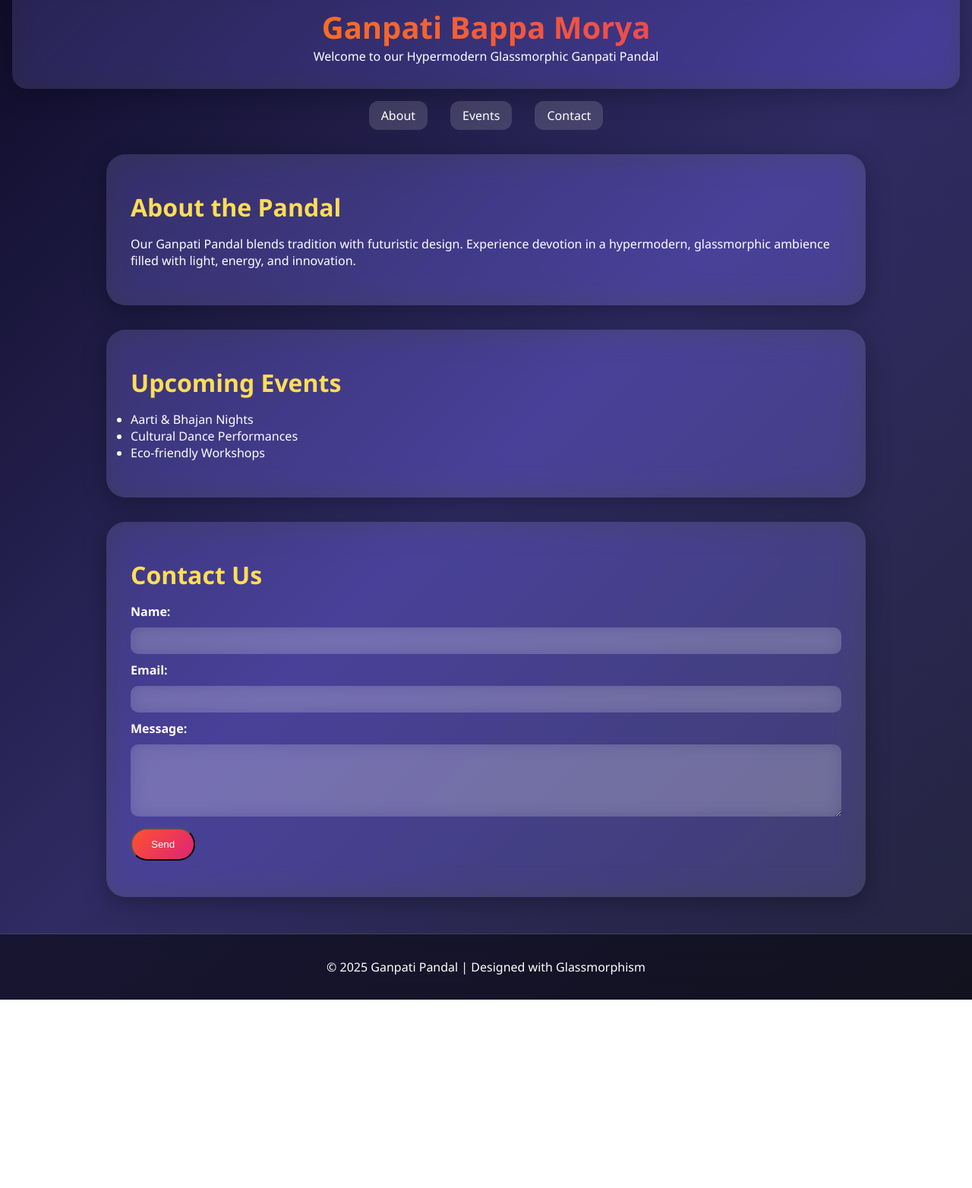
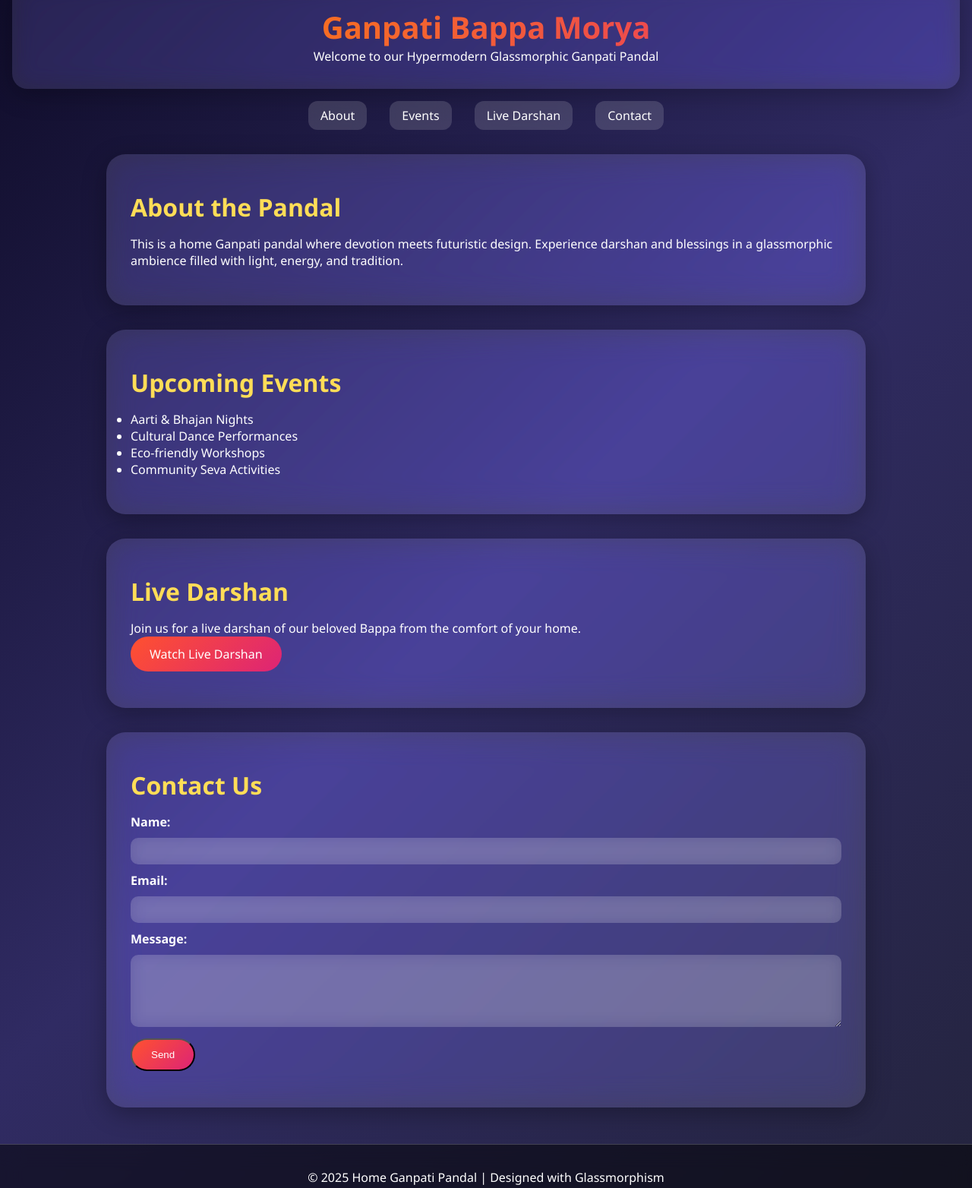
Before and after one commit to shreyganpati/shreyganpati.github.io, a plain HTML site: page index.html in a window 1280 px wide. Shown: the part 40-1604 px from the top of the page at 76% size. Before the commit the page ends 1356 px from the top, so only its background shows below. Drawn offline with Linux system fonts and the light colour scheme.

Commit message:
Update index.html

```diff
--- a/index.html
+++ b/index.html
@@ -111,12 +111,13 @@
   <nav>
     <a href="#about">About</a>
     <a href="#events">Events</a>
+    <a href="#darshan">Live Darshan</a>
     <a href="#contact">Contact</a>
   </nav>
 
   <section id="about">
     <h2>About the Pandal</h2>
-    <p>Our Ganpati Pandal blends tradition with futuristic design. Experience devotion in a hypermodern, glassmorphic ambience filled with light, energy, and innovation.</p>
+    <p>This is a home Ganpati pandal where devotion meets futuristic design. Experience darshan and blessings in a glassmorphic ambience filled with light, energy, and tradition.</p>
   </section>
 
   <section id="events">
@@ -125,7 +126,14 @@
       <li>Aarti & Bhajan Nights</li>
       <li>Cultural Dance Performances</li>
       <li>Eco-friendly Workshops</li>
+      <li>Community Seva Activities</li>
     </ul>
+  </section>
+
+  <section id="darshan">
+    <h2>Live Darshan</h2>
+    <p>Join us for a live darshan of our beloved Bappa from the comfort of your home.</p>
+    <a href="https://shreyganpati.github.io/ganpatibappalive" target="_blank" class="btn">Watch Live Darshan</a>
   </section>
 
   <section id="contact">
@@ -145,7 +153,7 @@
   </section>
 
   <footer>
-    <p>&copy; 2025 Ganpati Pandal | Designed with Glassmorphism</p>
+    <p>&copy; 2025 Home Ganpati Pandal | Designed with Glassmorphism</p>
   </footer>
 </body>
 </html>
```
